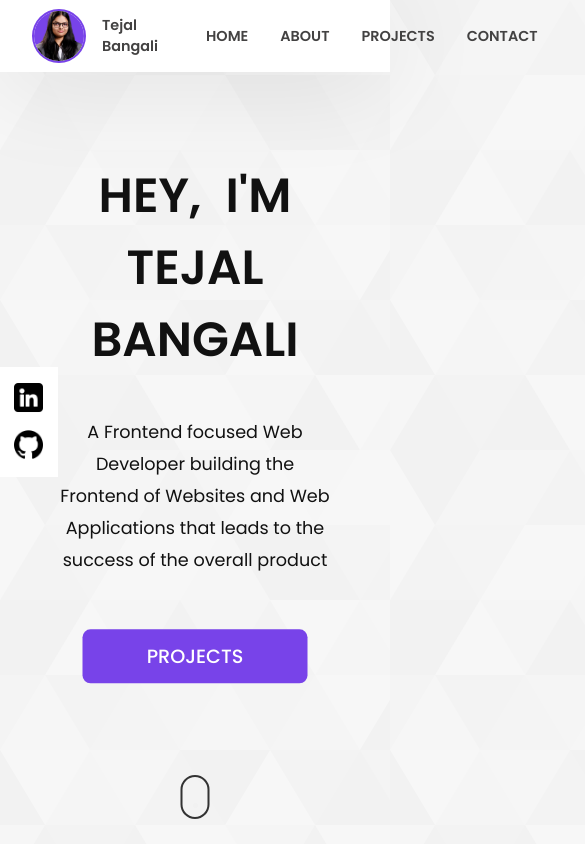
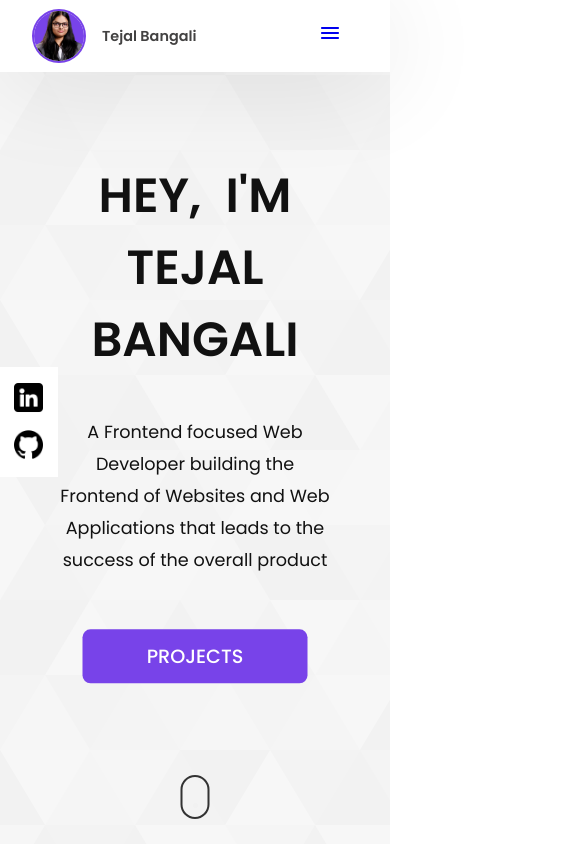
Before and after one commit to tejalbangali/Portfolio-Application, a React (Vite) app: page / in a window 390 px wide. Shown: the top 844 px of the page, 585 px wide, since content can reach past the window. Built offline with nearby package versions, Linux system fonts and the light colour scheme.

Commit message:
responsive hamburger nav done

```diff
--- a/package.json
+++ b/package.json
@@ -10,6 +10,10 @@
     "preview": "vite preview"
   },
   "dependencies": {
+    "@emotion/react": "^11.11.1",
+    "@emotion/styled": "^11.11.0",
+    "@mui/icons-material": "^5.15.0",
+    "@mui/material": "^5.15.0",
     "react": "^18.2.0",
     "react-dom": "^18.2.0"
   },
--- a/src/components/Navbar/Navbar.jsx
+++ b/src/components/Navbar/Navbar.jsx
@@ -1,7 +1,16 @@
+import { useState } from "react";
 import styles from "./Navbar.module.css";
 import NavList from "./NavList";
+import MenuRoundedIcon from "@mui/icons-material/MenuRounded";
+import CloseRoundedIcon from "@mui/icons-material/CloseRounded";
 
 const Navbar = () => {
+  const [showMediaIcon, setShowMediaIcon] = useState(false);
+
+  const setMediaIcon = () => {
+    setShowMediaIcon(!showMediaIcon);
+  };
+
   return (
     <nav className={styles.nav}>
       <div className={styles.logoName}>
@@ -9,7 +18,10 @@ const Navbar = () => {
           <img src="/public/logo.png" alt="" /> Tejal Bangali
         </a>
       </div>
-      <div className={styles.navList}>
+
+      <div
+        className={showMediaIcon ? styles.viewMobNavList :  styles.mobNavList}
+      >
         <ul>
           <NavList text="HOME" link="#" />
           <NavList text="ABOUT" link="#" />
@@ -17,6 +29,12 @@ const Navbar = () => {
           <NavList text="CONTACT" link="#" />
         </ul>
       </div>
+
+      <div className={styles.hamburger}>
+        <a href="#" onClick={() => setMediaIcon()}>
+          {showMediaIcon ? <CloseRoundedIcon /> : <MenuRoundedIcon />}
+        </a>
+      </div>
     </nav>
   );
 };
--- a/src/components/Navbar/Navbar.module.css
+++ b/src/components/Navbar/Navbar.module.css
@@ -54,6 +54,14 @@
   color: #7843e9;
 }
 
+.hamburger {
+  display: none;
+}
+
+.close {
+  display: none;
+}
+
 @media (width < 1200px) {
   .nav {
     font-weight: 600;
@@ -93,3 +101,60 @@
     justify-content: center;
   }
 }
+
+@media (width < 625px) {
+  .mobNavList {
+    background-color: white;
+    position: fixed;
+    top: 4rem;
+    left: 0;
+    width: 100%;
+    padding: 1rem 0 2rem 0;
+
+    visibility: hidden;
+    opacity: 0;
+    transition: all 0.5s ease-out;
+  }
+
+  .viewMobNavList {
+    background-color: white;
+    position: fixed;
+    top: 4rem;
+    left: 0;
+    width: 100%;
+    padding: 1rem 0 2rem 0;
+
+    visibility: visible;
+    opacity: 1;
+    transition: all 0.5s ease-out;
+  }
+
+  .mobNavList ul,
+  .viewMobNavList ul {
+    font-size: 1rem;
+    font-weight: 600;
+    display: flex;
+    flex-direction: column;
+    align-items: center;
+    justify-content: right;
+    gap: 2rem;
+  }
+
+  .navListLi {
+    padding-top: 2rem;
+    border-top: 1px solid lightgray;
+    width: 100%;
+    text-align: right;
+    padding-right: 6rem;
+  }
+
+  .hamburger,
+  .cancel {
+    display: block;
+    align-items: center;
+    margin-right: 3rem;
+    font-size: large;
+    color: #434242;
+    cursor: pointer;
+  }
+}
```
Also changed, not shown: 1 other file (tests, documents, lock files or other folders).
